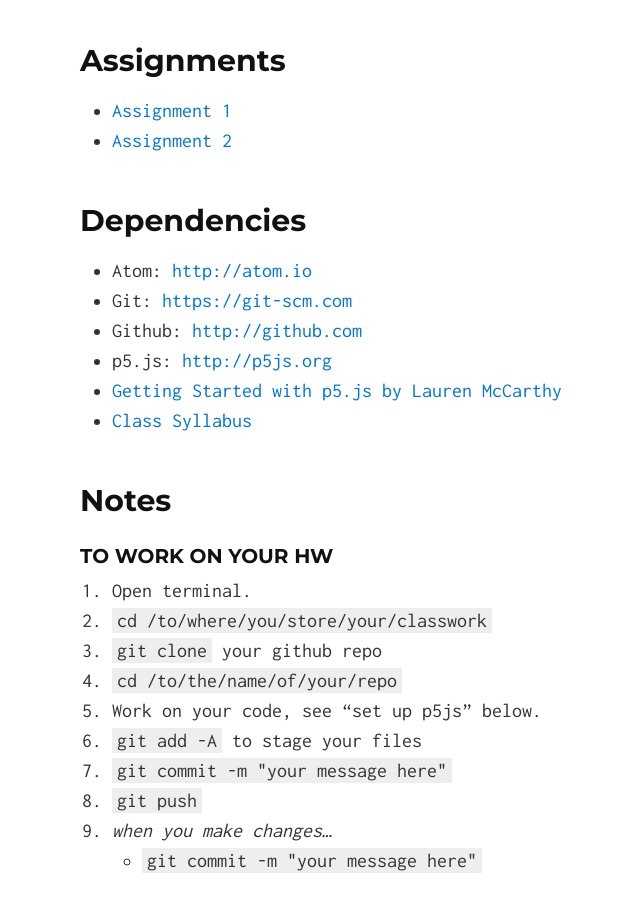
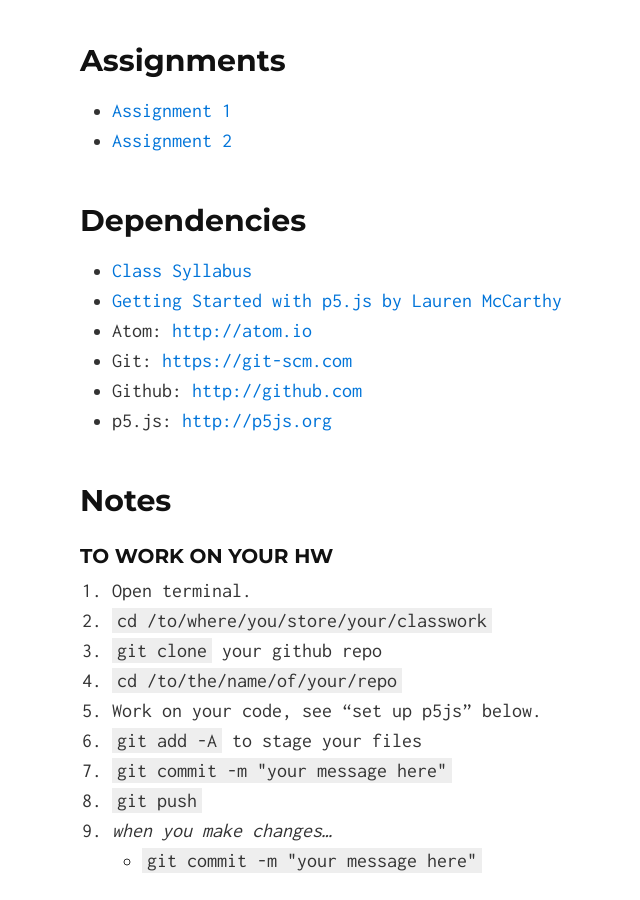
Before and after one commit to lsudigitalart/lsudigitalart.github.io, a Jekyll site: the page built from 2210/index.md, in a window 1280 px wide and 900 px high, scrolled down 524 px. Shown: the whole window, without its empty margins (138-778 px from the left). Built offline with Jekyll 4.4.1, drawn with Linux system fonts in a browser that asks for light colours.

```diff
--- a/2210/index.md
+++ b/2210/index.md
@@ -9,12 +9,12 @@
 - [Assignment 2](https://github.com/lsudigitalart/2210hw2)
 
 ## Dependencies
+- [Class Syllabus](https://docs.google.com/document/d/1yk3bP_PSSpOtV43bXvR_NRi34WBWfM9RBCf83GoEyjQ/edit?usp=sharing)
+- [Getting Started with p5.js by Lauren McCarthy](https://www.amazon.com/Make-Interactive-Graphics-JavaScript-Processing/dp/1457186772)
 - Atom: <http://atom.io>
 - Git: <https://git-scm.com>
 - Github: <http://github.com>
 - p5.js: <http://p5js.org>
-- [Getting Started with p5.js by Lauren McCarthy](https://www.amazon.com/Make-Interactive-Graphics-JavaScript-Processing/dp/1457186772)
-- [Class Syllabus](https://docs.google.com/document/d/1yk3bP_PSSpOtV43bXvR_NRi34WBWfM9RBCf83GoEyjQ/edit?usp=sharing)
 
 ## Notes
 
```
